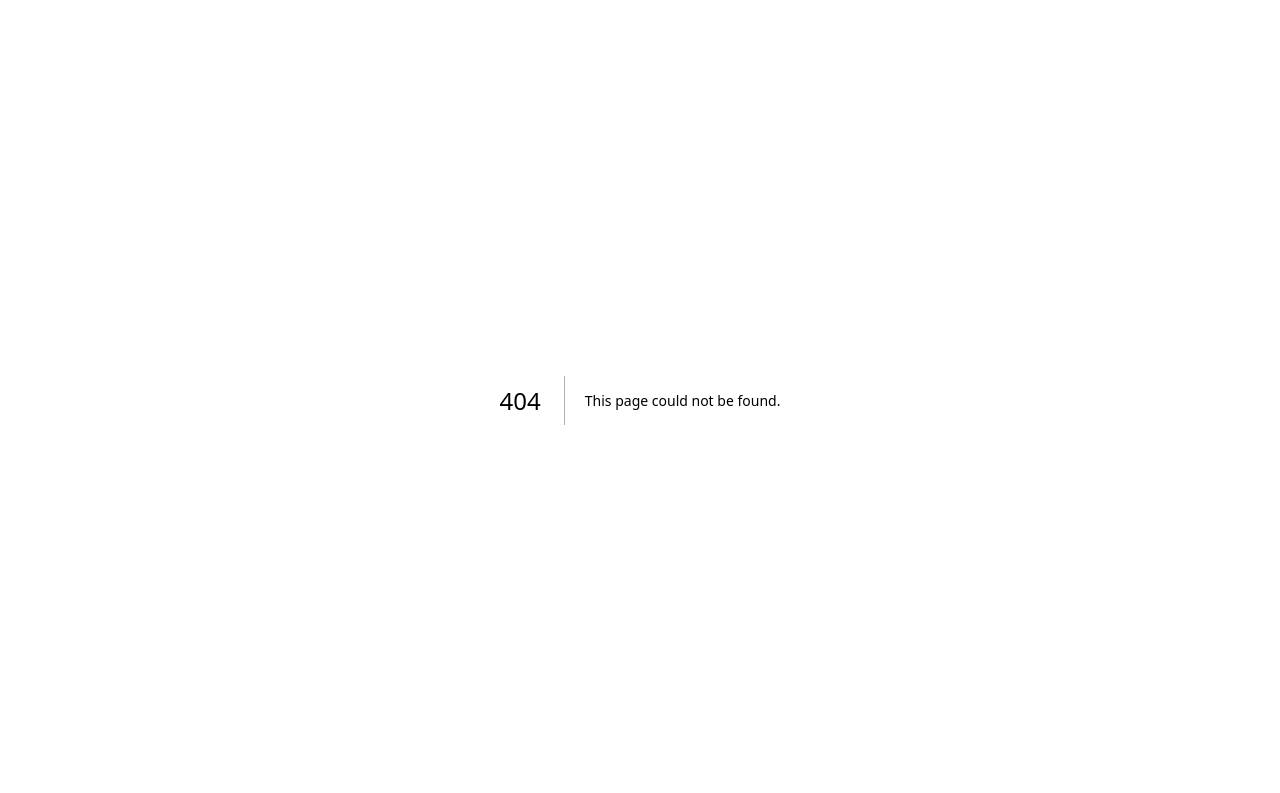
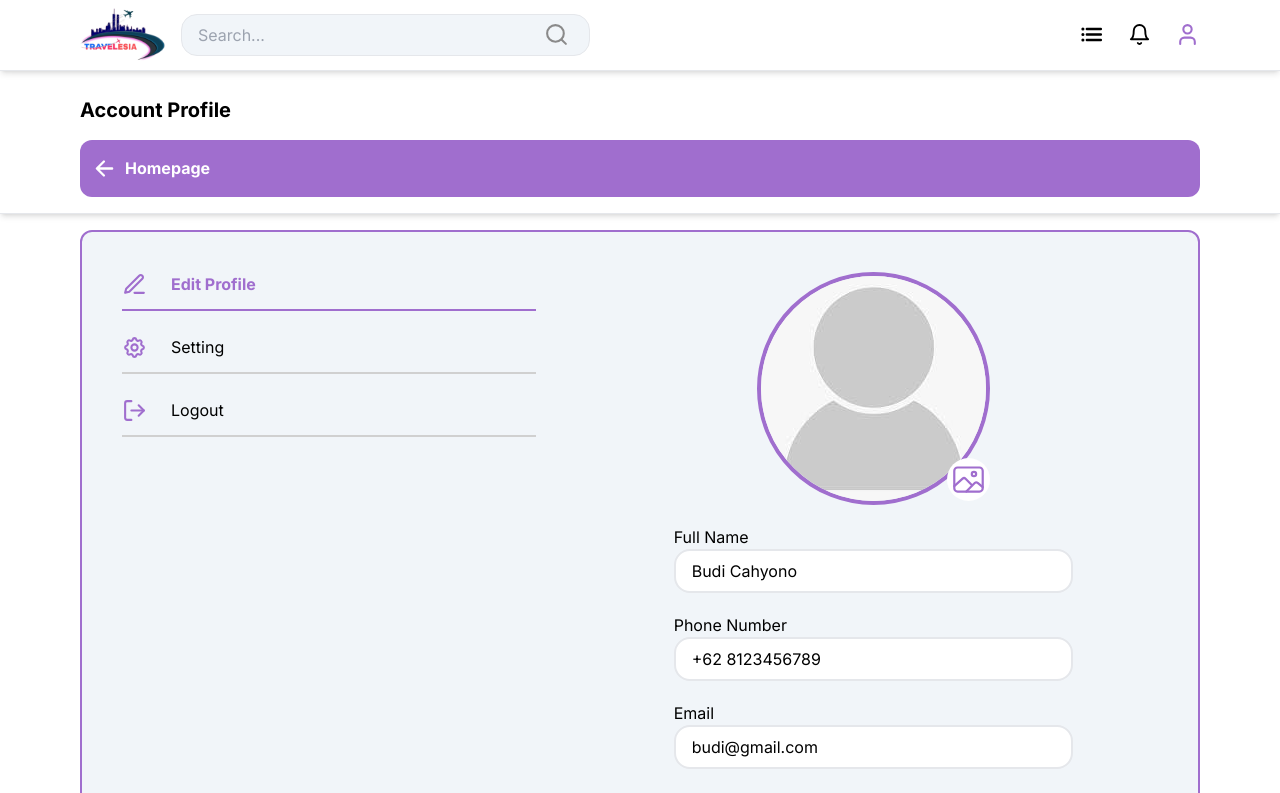
Before and after one commit to arfindwio/Travelesia-FE, a Next.js app: page /account/profile in a window 1280 px wide. Before the commit this address had no page. Shown: the top 793 px of the page. Built offline with nearby package versions, Linux system fonts and the light colour scheme.

Commit message:
feat: add account profile page

```diff
--- /dev/null
+++ b/src/app/account/profile/page.tsx
@@ -0,0 +1,68 @@
+import Image from "next/image";
+
+// Components
+import Navbar from "@/components/Navbar";
+import Topbar from "@/components/Topbar";
+import SidebarAccount from "@/components/Sidebar/SidebarAccount";
+
+// Icons
+import { IoImageOutline } from "react-icons/io5";
+
+const Profile = () => {
+  return (
+    <>
+      <Navbar />
+      <Topbar />
+      <div className="px-20">
+        <div className="mt-4 flex w-full justify-between gap-6 rounded-xl border-2 border-primary-3 bg-slate-100 p-10">
+          <div className="flex w-[40%] flex-col gap-6">
+            <SidebarAccount />
+          </div>
+          <div className="w-[55%]">
+            <div className="mx-auto flex w-[70%] flex-col gap-5">
+              <div className="mx-auto w-fit">
+                <label htmlFor="image" className="relative w-fit cursor-pointer">
+                  <Image
+                    // loader={() => src}
+                    src="/ImageProfile.jpg"
+                    alt="image profile"
+                    width={120}
+                    height={120}
+                    className="h-full w-full overflow-hidden rounded-full border-4 border-primary-3 object-fill"
+                  />
+                  <div className="absolute bottom-1 right-0 rounded-full bg-neutral-5 p-1 text-primary-3">
+                    <IoImageOutline size={35} />
+                  </div>
+                </label>
+                <input type="file" accept="image/*" id="image" hidden />
+              </div>
+              <div className="flex w-full flex-col">
+                <label htmlFor="name">Full Name</label>
+                <input type="text" id="name" value="Budi Cahyono" className="rounded-2xl border-2 px-4 py-2 outline-none focus:border-primary-3" />
+              </div>
+              <div className="flex flex-col">
+                <label htmlFor="phoneNumber">Phone Number</label>
+                <input type="text" id="phoneNumber" value="+62 8123456789" className="rounded-2xl border-2 px-4 py-2 outline-none focus:border-primary-3" />
+              </div>
+              <div className="flex flex-col">
+                <label htmlFor="email">Email</label>
+                <input type="email" id="email" value="budi@gmail.com" className="rounded-2xl border-2 px-4 py-2 outline-none focus:border-primary-3" />
+              </div>
+              <div className="flex flex-col">
+                <label htmlFor="city">City</label>
+                <input type="text" id="city" value="Jakarta" className="rounded-2xl border-2 px-4 py-2 outline-none focus:border-primary-3" />
+              </div>
+              <div className="flex flex-col">
+                <label htmlFor="country">Country</label>
+                <input type="text" id="country" value="Indonesia" className="rounded-2xl border-2 px-4 py-2 outline-none focus:border-primary-3" />
+              </div>
+              <button className="rounded-full bg-primary py-3 text-base font-bold text-neutral-5 hover:bg-primary-hover">Save</button>
+            </div>
+          </div>
+        </div>
+      </div>
+    </>
+  );
+};
+
+export default Profile;
--- a/src/app/history/page.tsx
+++ b/src/app/history/page.tsx
@@ -1,30 +1,15 @@
-import Link from "next/link";
 import Navbar from "@/components/Navbar";
 
 // Components
-import HistoryFilter from "@/components/HistoryFilter";
+import Topbar from "@/components/Topbar";
 import HistoryCard from "@/components/Card/HistoryCard";
 import HistoryDetailCard from "@/components/Card/HistoryDetailCard";
-
-// Icons
-import { IoArrowBack } from "react-icons/io5";
 
 const history = () => {
   return (
     <>
       <Navbar />
-      <div className="flex w-full flex-col gap-4 border-b bg-neutral-5 px-20 pb-4 pt-24 shadow-md">
-        <h1 className="text-xl font-bold">Payment History</h1>
-        <div className="flex items-center justify-between gap-4">
-          <div className="flex w-[90%] items-center rounded-xl bg-primary-3 px-3 py-4 text-neutral-5">
-            <Link href="/" className="flex w-fit">
-              <IoArrowBack size={25} />
-              <p className="pl-2 text-base font-bold">Homepage</p>
-            </Link>
-          </div>
-          <HistoryFilter />
-        </div>
-      </div>
+      <Topbar />
       <div className="flex w-full justify-between gap-4 px-20 pb-20 pt-4">
         <div className="flex w-[55%] flex-col gap-2">
           <h1 className="text-base font-bold">Maret 2023</h1>
--- a/src/components/HistoryFilter/index.tsx
+++ /dev/null
@@ -1,14 +0,0 @@
-// Components
-import FilterButton from "./HistoryFilterButton";
-import HistorySearchButton from "./HistorySearchButton";
-
-const HistoryFilter = () => {
-  return (
-    <>
-      <FilterButton />
-      <HistorySearchButton />
-    </>
-  );
-};
-
-export default HistoryFilter;
--- a/src/components/Navbar/UserActionButton.tsx
+++ b/src/components/Navbar/UserActionButton.tsx
@@ -16,14 +16,14 @@ const UserActionButton = () => {
   return (
     <>
       {user ? (
-        <div className="flex items-center gap-4">
+        <div className="flex items-center gap-6">
           <Link href="/history" className={`${pathname === "/history" ? "text-primary-3" : ""}`}>
             <IoList size={25} />
           </Link>
-          <Link href="/notification" className={`${pathname === "notification" ? "text-primary-3" : ""}`}>
+          <Link href="/notification" className={`${pathname === "/notification" ? "text-primary-3" : ""}`}>
             <FiBell size={23} />
           </Link>
-          <Link href="/profile-account" className={`${pathname === "profile-account" ? "text-primary-3" : ""}`}>
+          <Link href="/account/profile" className={`${pathname === "/account/profile" || pathname === "/account/setting" ? "text-primary-3" : ""}`}>
             <LuUser size={25} />
           </Link>
         </div>
--- /dev/null
+++ b/src/components/Sidebar/SidebarAccount.tsx
@@ -0,0 +1,37 @@
+"use client";
+
+import Link from "next/link";
+import { usePathname } from "next/navigation";
+
+// Icons
+import { FiEdit3 } from "react-icons/fi";
+import { TbSettings } from "react-icons/tb";
+import { LuLogOut } from "react-icons/lu";
+
+const SidebarAccount = () => {
+  const pathName = usePathname();
+  return (
+    <>
+      <Link
+        href="/account/profile"
+        className={`${pathName === "/account/profile" ? "border-primary-3 font-bold text-primary-3" : "group font-normal hover:border-primary-3 hover:text-primary-3"} flex gap-6 border-b-2 border-neutral-4 pb-3 `}
+      >
+        <FiEdit3 size={25} className="text-primary-3" />
+        <p className="text-base group-hover:font-semibold">Edit Profile</p>
+      </Link>
+      <Link
+        href="/account/profile"
+        className={`${pathName === "/account/setting" ? "border-primary-3 font-bold text-primary-3" : "group font-normal hover:border-primary-3 hover:text-primary-3"} flex gap-6 border-b-2 border-neutral-4 pb-3 `}
+      >
+        <TbSettings size={25} className="text-primary-3" />
+        <p className="text-base group-hover:font-semibold">Setting</p>
+      </Link>
+      <button className="group flex gap-6 border-b-2 border-neutral-4 pb-3 hover:border-primary-3 hover:text-primary-3">
+        <LuLogOut size={25} className="text-primary-3" />
+        <p className="text-base font-normal group-hover:font-semibold">Logout</p>
+      </button>
+    </>
+  );
+};
+
+export default SidebarAccount;
--- a/src/components/HistoryFilter/HistoryFilterButton.tsx
+++ b/src/components/Topbar/FilterTopbarButton.tsx
@@ -3,7 +3,7 @@
 // Icons
 import { CiFilter } from "react-icons/ci";
 
-const HistoryFilterButton = () => {
+const FilterTopbarButton = () => {
   return (
     <button className="group flex items-center gap-1 rounded-full border-2 border-primary-3 bg-neutral-5 px-3 py-2 hover:bg-primary-3 hover:text-neutral-5">
       <CiFilter size={20} className="text-neutral-2 group-hover:text-neutral-5" />
@@ -12,4 +12,4 @@ const HistoryFilterButton = () => {
   );
 };
 
-export default HistoryFilterButton;
+export default FilterTopbarButton;
--- a/src/components/HistoryFilter/HistorySearchButton.tsx
+++ b/src/components/Topbar/SearchTopbarButton.tsx
@@ -3,7 +3,7 @@
 // Icons
 import { LuSearch } from "react-icons/lu";
 
-const HistorySearchButton = () => {
+const SearchTopbarButton = () => {
   return (
     <div className="group cursor-pointer rounded-full p-2 hover:bg-primary-3">
       <LuSearch size={30} className="text-primary group-hover:text-neutral-5" />
@@ -11,4 +11,4 @@ const HistorySearchButton = () => {
   );
 };
 
-export default HistorySearchButton;
+export default SearchTopbarButton;
--- /dev/null
+++ b/src/components/Topbar/index.tsx
@@ -0,0 +1,41 @@
+"use client";
+
+import Link from "next/link";
+import { usePathname } from "next/navigation";
+
+// Components
+import FilterTopbarButton from "./FilterTopbarButton";
+import SearchTopbarButton from "./SearchTopbarButton";
+
+// Icons
+import { IoArrowBack } from "react-icons/io5";
+
+const Topbar = () => {
+  const pathName = usePathname();
+
+  let topbarName = "";
+  if (pathName === "/history") topbarName = "Payment History";
+  if (pathName === "/account/profile") topbarName = "Account Profile";
+
+  return (
+    <div className="flex w-full flex-col gap-4 border-b bg-neutral-5 px-20 pb-4 pt-24 shadow-md">
+      <h1 className="text-xl font-bold">{topbarName}</h1>
+      <div className="flex items-center justify-between gap-4">
+        <div className={`${pathName === "/account/profile" ? "w-full" : "w-[90%]"} flex items-center rounded-xl bg-primary-3 px-3 py-4 text-neutral-5`}>
+          <Link href="/" className="flex w-fit">
+            <IoArrowBack size={25} />
+            <p className="pl-2 text-base font-bold">Homepage</p>
+          </Link>
+        </div>
+        {pathName === "/history" ? (
+          <div className="flex gap-2">
+            <FilterTopbarButton />
+            <SearchTopbarButton />
+          </div>
+        ) : null}
+      </div>
+    </div>
+  );
+};
+
+export default Topbar;
```
Also changed, not shown: public/ImageProfile.jpg (added).
